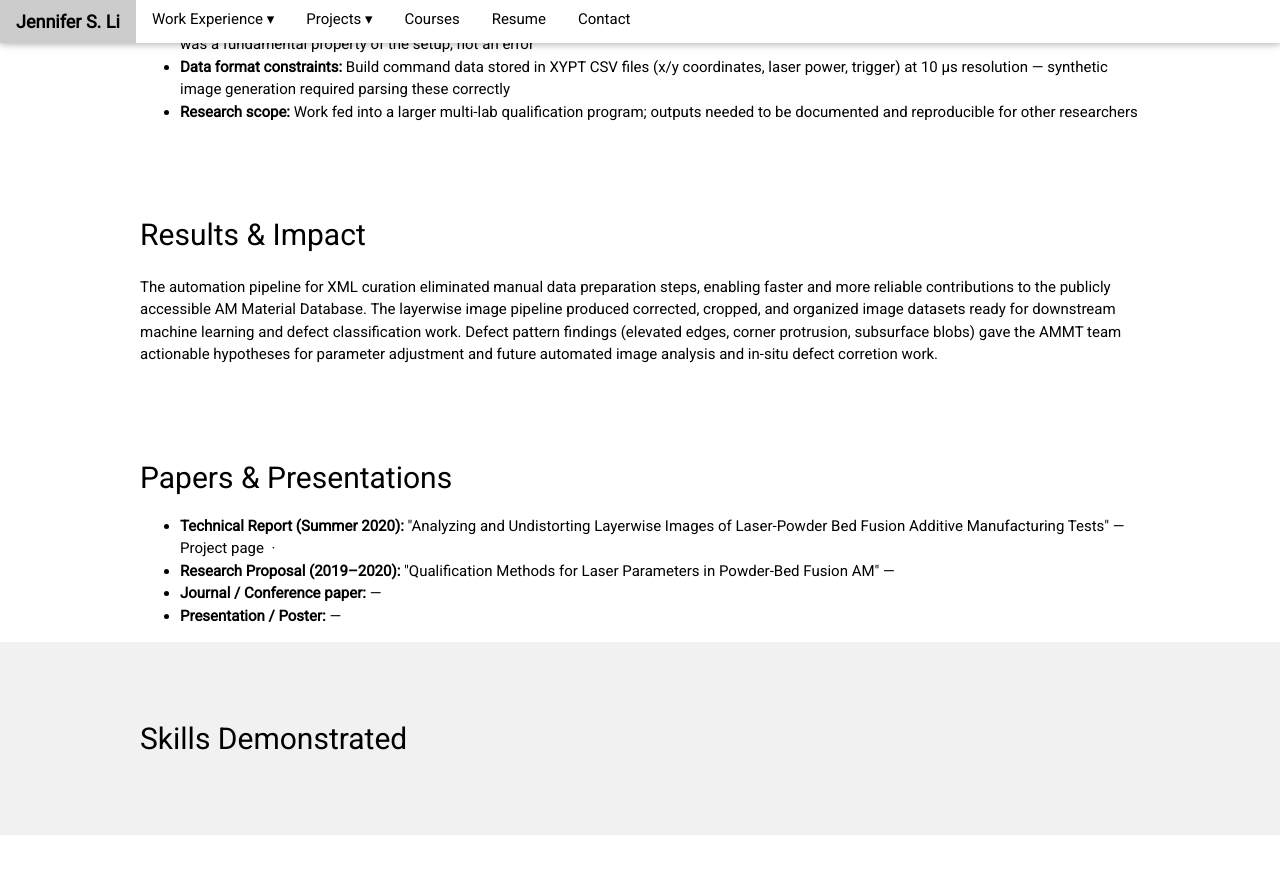
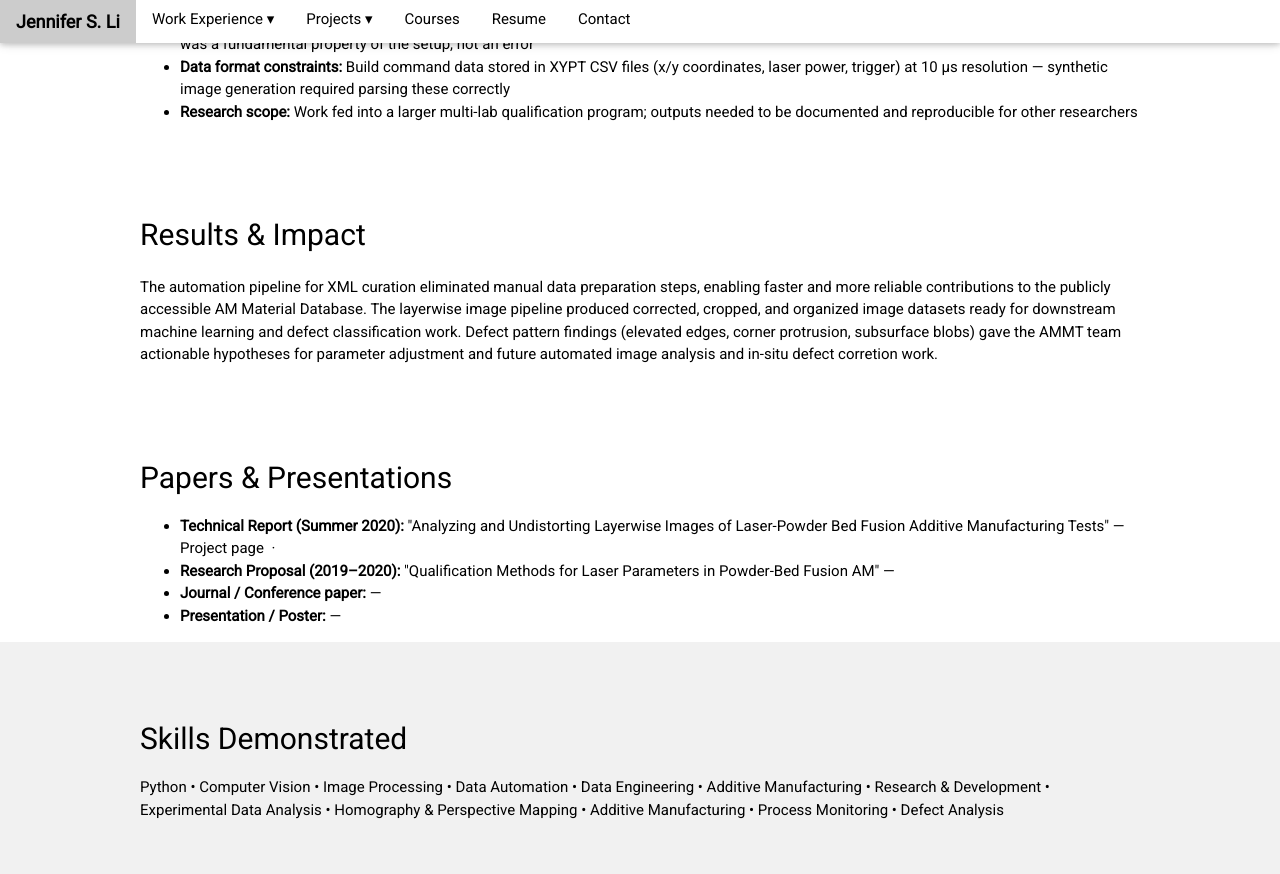
Before and after one commit to jsli905/jsli905.github.io, a Jekyll site: the page experience/nist.html, which Jekyll copies as it is, in a window 1280 px wide and 900 px high, scrolled down 4040 px. Shown: the top 874 px of the window. Built offline with Jekyll 4.4.1, drawn with Linux system fonts in a browser that asks for light colours; comment, search, counter and statistics services are not loaded; before the commit the page ends 4875 px from its top, so only the background shows below that.

Commit message:
Update nist.html

```diff
--- a/experience/nist.html
+++ b/experience/nist.html
@@ -398,9 +398,16 @@
 </section>
 
 <!-- ================= SKILLS DEMONSTRATED ================= -->
-<section class="w3-container w3-padding-64 w3-light-grey">
+<section class="w3-light-grey w3-padding-64">
   <div class="max-width">
+
     <h2>Skills Demonstrated</h2>
+
+    <p>
+      Python • Computer Vision • Image Processing • Data Automation • Data Engineering • Additive Manufacturing • Research & Development •
+      Experimental Data Analysis • Homography & Perspective Mapping • Additive Manufacturing • Process Monitoring • Defect Analysis
+    </p>
+
   </div>
 </section>
 
```
